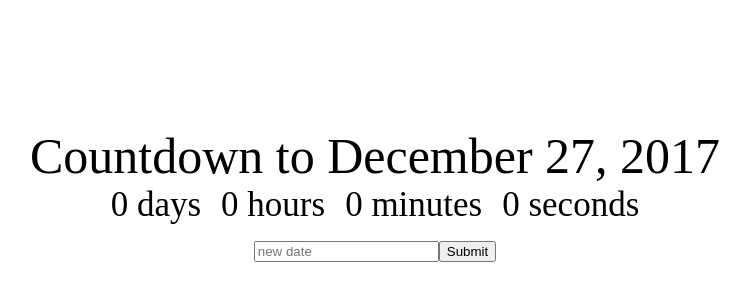
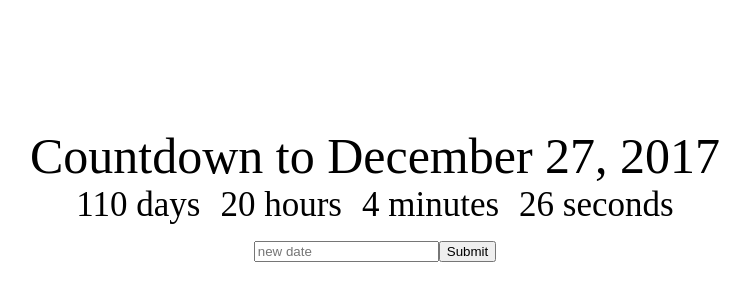
Before and after one commit to AJRedDevil/countdownchamp, a React (Create React App) app: page / in a window 1280 px wide. Shown: the part 126-426 px from the top of the page, without its empty margins (265-1015 px from the left). Built offline with nearby package versions, Linux system fonts and the light colour scheme.

Commit message:
Calculated the time left from deadline using moment

```diff
--- a/package.json
+++ b/package.json
@@ -3,6 +3,7 @@
   "version": "0.1.0",
   "private": true,
   "dependencies": {
+    "moment": "^2.18.1",
     "react": "^15.6.1",
     "react-dom": "^15.6.1",
     "react-scripts": "1.0.12"
--- a/src/App.jsx
+++ b/src/App.jsx
@@ -24,7 +24,9 @@ class App extends Component {
                 <div className="App-title">
                     Countdown to {this.state.deadline}
                 </div>
-                <Clock />
+                <Clock
+                    deadline={this.state.deadline}
+                />
                 <div>
                     <input
                         type="text"
--- a/src/Clock.jsx
+++ b/src/Clock.jsx
@@ -1,4 +1,5 @@
 import React, { Component } from 'react';
+import moment from 'moment';
 import './App.css';
 
 class Clock extends Component {
@@ -9,7 +10,30 @@ class Clock extends Component {
             hours: 0,
             minutes: 0,
             seconds: 0
-        }
+        };
+        this.getTimeUntil = this.getTimeUntil.bind(this);
+    }
+
+    componentWillMount() {
+        this.getTimeUntil(this.props.deadline);
+    }
+
+    componentDidMount() {
+        setInterval(() => {
+            this.getTimeUntil(this.props.deadline);
+        }, 1000);
+    }
+
+    getTimeUntil(deadline) {
+        const time = moment.duration(
+            moment(deadline, "MMMM DD, YYYY").diff(moment())
+        );
+        this.setState({
+            days: parseInt(time.asDays(), 10),
+            hours: time.hours(),
+            minutes: time.minutes(),
+            seconds: time.seconds()
+        });
     }
 
     render() {
```
